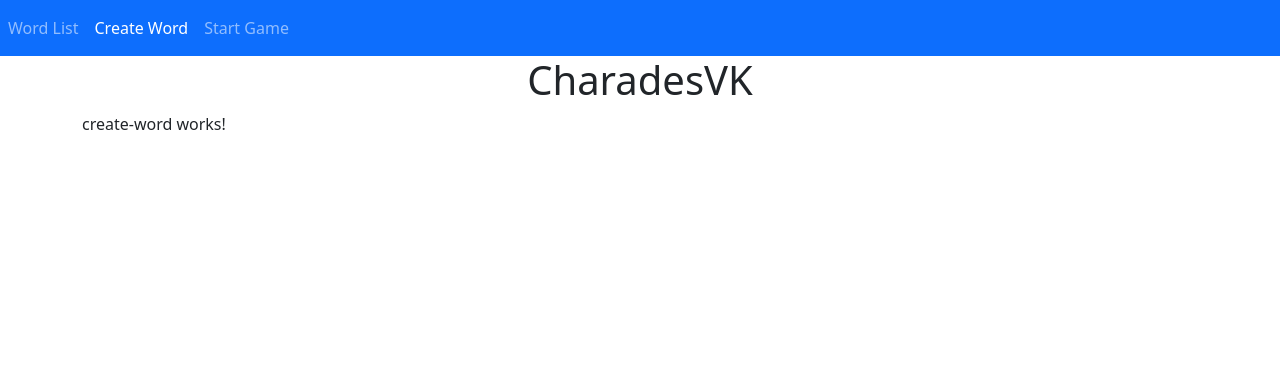
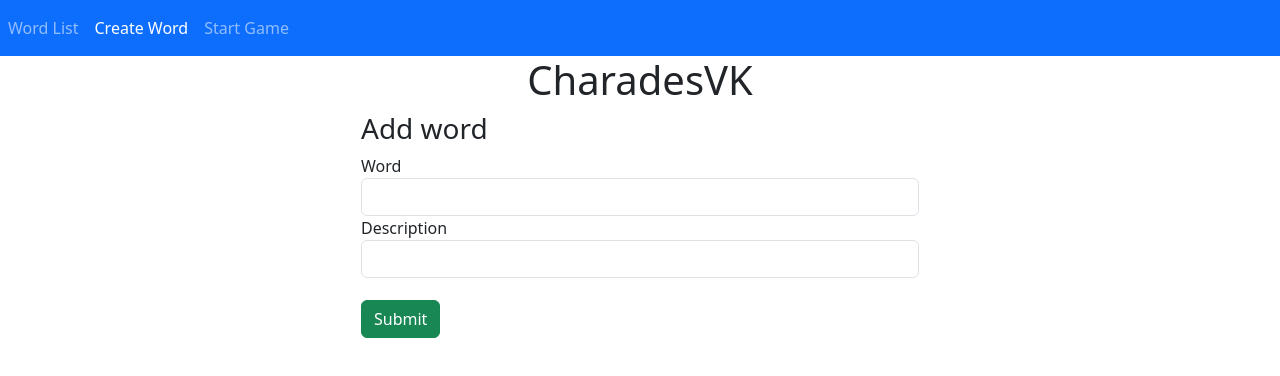
Before and after one commit to VasilKamburov/CharadesVK-dok-it-coding-challenge, an Angular app in the folder Front-end/charades-demo/: page /create-word in a window 1280 px wide. Shown: the top 376 px of the page. Built offline with nearby package versions, Linux system fonts and the light colour scheme.

Commit message:
Add create word component implementation.

```diff
--- a/Front-end/charades-demo/src/app/create-word/create-word.component.html
+++ b/Front-end/charades-demo/src/app/create-word/create-word.component.html
@@ -1 +1,20 @@
-<p>create-word works!</p>
+<div class="col-md-6 offset-md-3">
+    <h3> Add word </h3>
+    <form (ngSubmit) = "onSubmit()">
+
+        <div class="form-group">
+            <label> Word</label>
+            <input type="text" class ="form-control" id = "word"
+                [(ngModel)] = "word.word" name = "word">
+        </div>
+
+        <div class="form-group">
+            <label> Description</label>
+            <input type="text" class ="form-control" id = "description"
+                [(ngModel)] = "word.description" name = "description">
+        </div>
+
+        <button class = "btn btn-success" type ="submit" style="margin-top: 22px;">Submit</button>
+
+    </form>
+    </div>
--- a/Front-end/charades-demo/src/app/create-word/create-word.component.ts
+++ b/Front-end/charades-demo/src/app/create-word/create-word.component.ts
@@ -1,12 +1,37 @@
 import { Component } from '@angular/core';
+import { Word } from '../word';
+import { FormsModule } from '@angular/forms';
+import { Router } from '@angular/router';
+import { WordService } from '../word.service';
 
 @Component({
   selector: 'app-create-word',
   standalone: true,
-  imports: [],
+  imports: [FormsModule],
   templateUrl: './create-word.component.html',
   styleUrl: './create-word.component.css'
 })
 export class CreateWordComponent {
+  word: Word = new Word();
 
+  constructor(private service: WordService, private router: Router) {}
+
+  ngOnInit() {}
+
+  saveEmployee(){
+    this.service.createWord(this.word).subscribe( data =>{
+      console.log(data);
+      this.goToEmployeeList();
+    },
+    error => console.log(error));
+  }
+
+  goToEmployeeList(){
+    this.router.navigate(['/words']);
+  }
+
+  onSubmit() {
+    console.log(this.word);
+    this.saveEmployee();
+  }
 }
```
